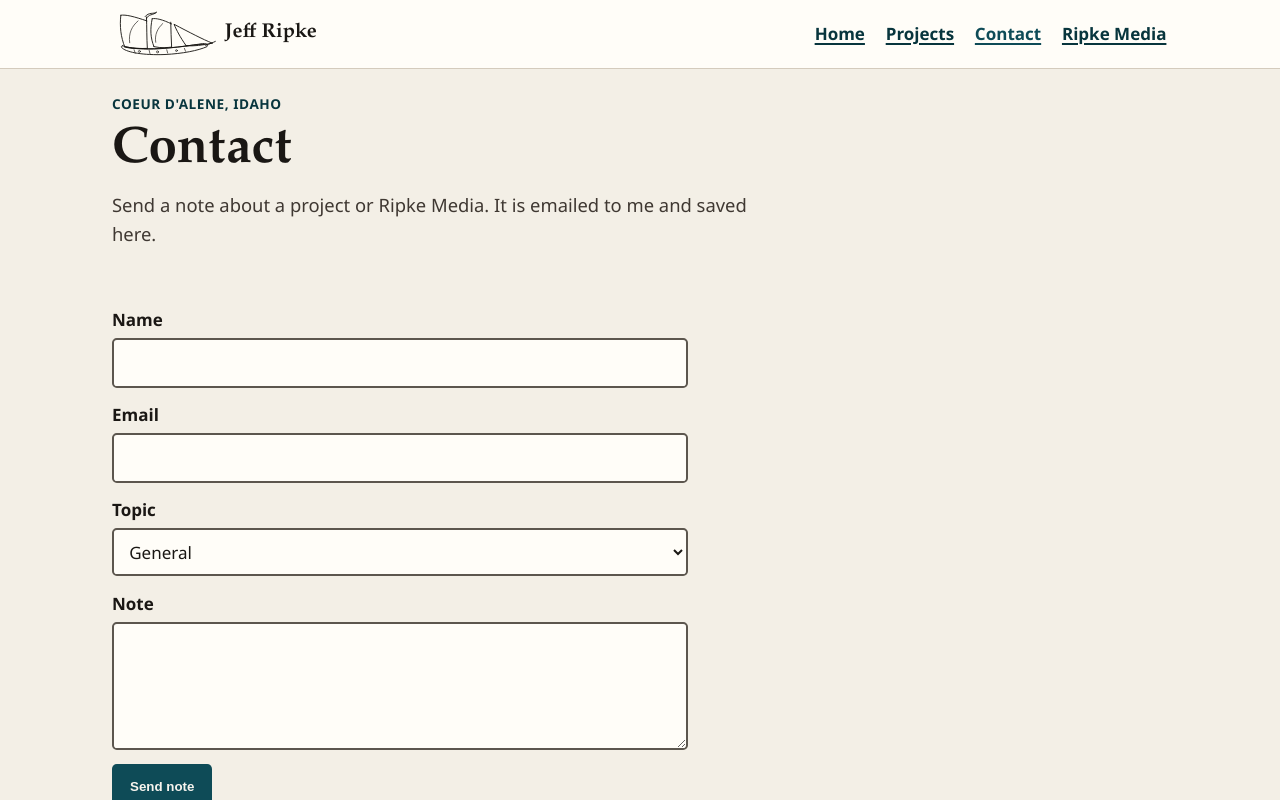
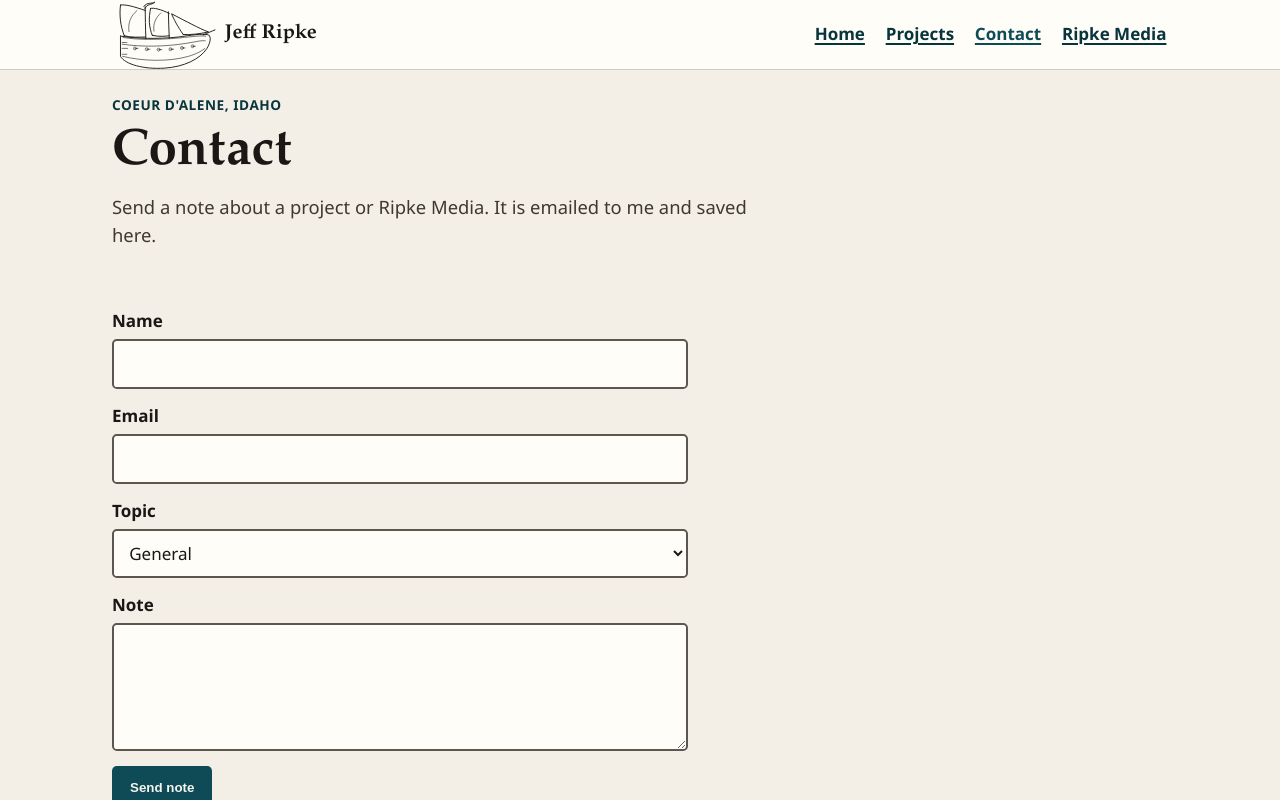
Before and after one commit to jripke74/www-jeffripke-com, a React (Vite) app in the folder client/: page /contact in a window 1280 px wide. Shown: the top 800 px of the page. Built offline with nearby package versions, Linux system fonts and the light colour scheme.

Commit message:
add logo

```diff
--- a/client/src/Layout.jsx
+++ b/client/src/Layout.jsx
@@ -57,7 +57,7 @@ export default function Layout({ children }) {
         <div className="header-inner">
           <div className="header-bar">
             <a className="brand" href="/">
-              <img className="brand-mark" src="/logo.svg" alt="" width="112" height="51" />
+              <img className="brand-mark" src="/logo.svg" alt="" width="112" height="74" />
               Jeff Ripke
             </a>
             <button
```
Also changed, not shown: client/public/logo.svg.
